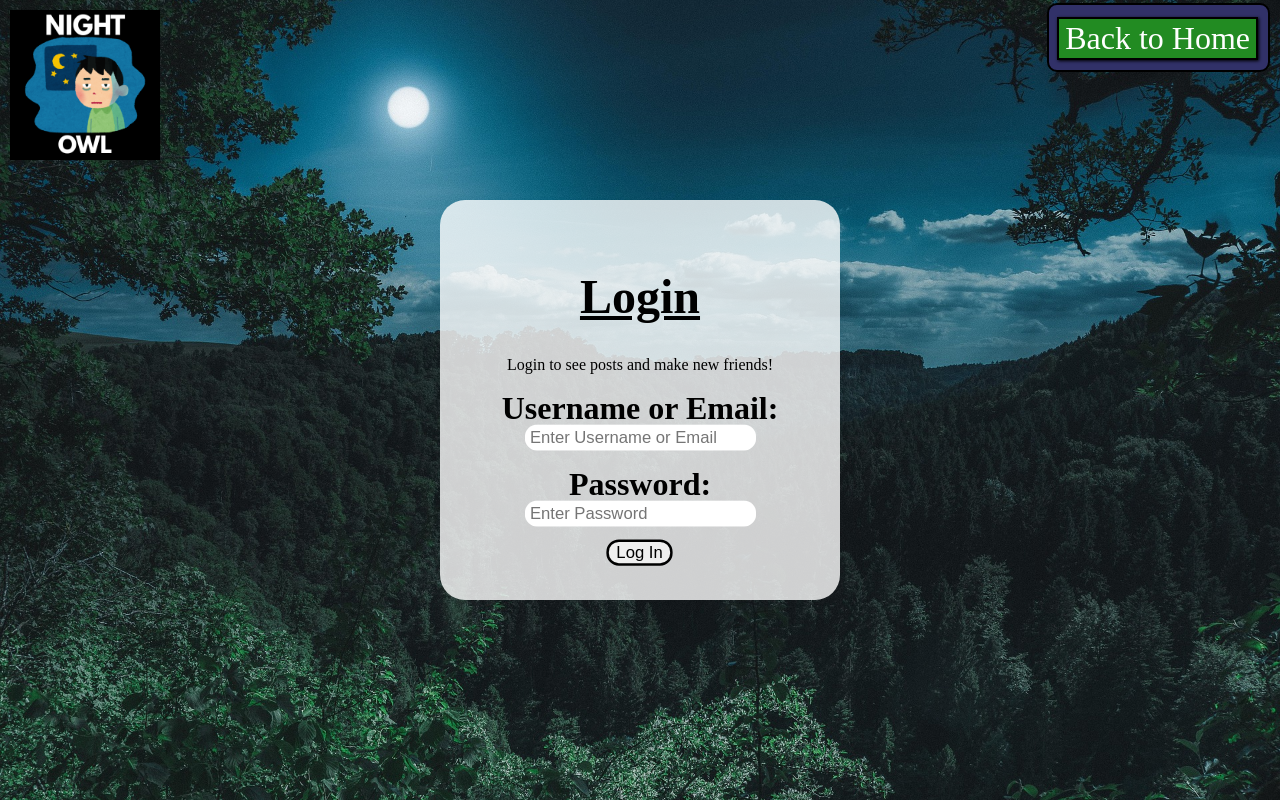
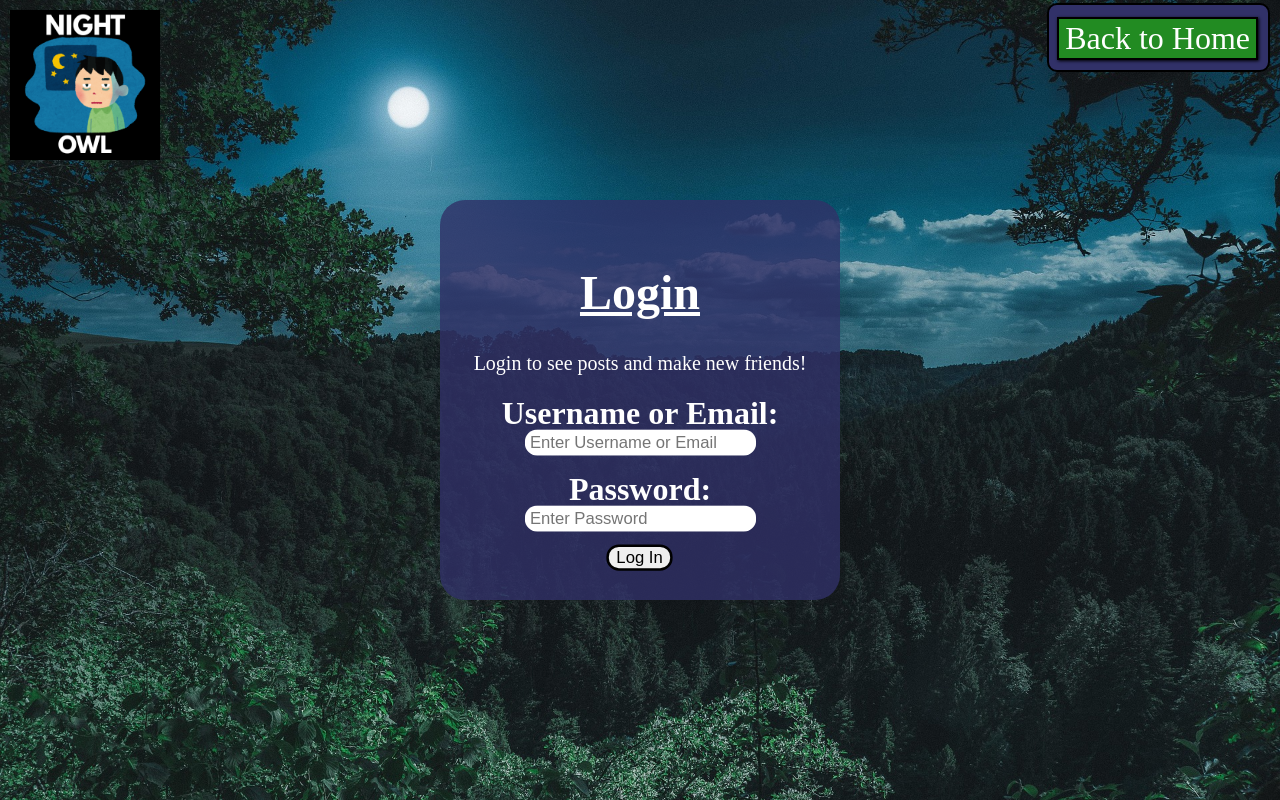
Before and after one commit to JoshuaThai/Microblogging-App, a Django app: page /login/ in a window 1280 px wide. Run offline with Django 5.2, Linux system fonts and the light colour scheme.

Commit message:
Restyled login and signup page

```diff
--- a/BlogProject/Blog/static/css/style.css
+++ b/BlogProject/Blog/static/css/style.css
@@ -64,7 +64,7 @@ button:hover{
 }
 
 .box{
-  background: rgba(255, 255, 255, 0.8);
+  background: rgba(49, 49, 104, 0.8);
   width: 400px;
   height: 650px;
   border-radius: 25px;
@@ -91,9 +91,19 @@ input{
   border: 2px solid black;
 }
 
+.submit:hover{
+  background-color: grey;
+  /*border: 10px solid black;*/
+}
+
 .header {
     display: flex;
     align-items: center;
     justify-content: space-between;
     padding: 10px;
 }
+
+label{
+  color:white;
+  font-family: "sans-serif";
+}
--- a/BlogProject/Blog/templates/login.html
+++ b/BlogProject/Blog/templates/login.html
@@ -24,7 +24,7 @@
         }
 
         #box{
-          background: rgba(255, 255, 255, 0.8);
+          background: rgba(49, 49, 104, 0.8);
           width: 400px;
           height: 400px;
           border-radius: 25px;
@@ -58,8 +58,8 @@
              </div>
          </div>
         <div id = "box">
-            <h1 style="font-size: 48px"><u>Login</u></h1>
-            <p>Login to see posts and make new friends!</p>
+            <h1 style="font-size: 48px; color: white"><u>Login</u></h1>
+            <p style="color: white; font-size: 20px">Login to see posts and make new friends!</p>
             <p style = "color: red">{{ message }}</p>
             <form method = "post">
              {% csrf_token %}
--- a/BlogProject/Blog/templates/signup.html
+++ b/BlogProject/Blog/templates/signup.html
@@ -43,8 +43,8 @@
              </div>
          </div>
         <div class = "box">
-            <h1><u>SIGN UP</u></h1>
-            <p>Create an account to see posts and make new friends!</p>
+            <h1 style="color: white"><u>SIGN UP</u></h1>
+            <p style="color: white; font-size: 20px">Create an account to see posts and make new friends!</p>
             <p style = "color: red">{{ message }}</p>
              <form method = "post">
                  {% csrf_token %}
```
